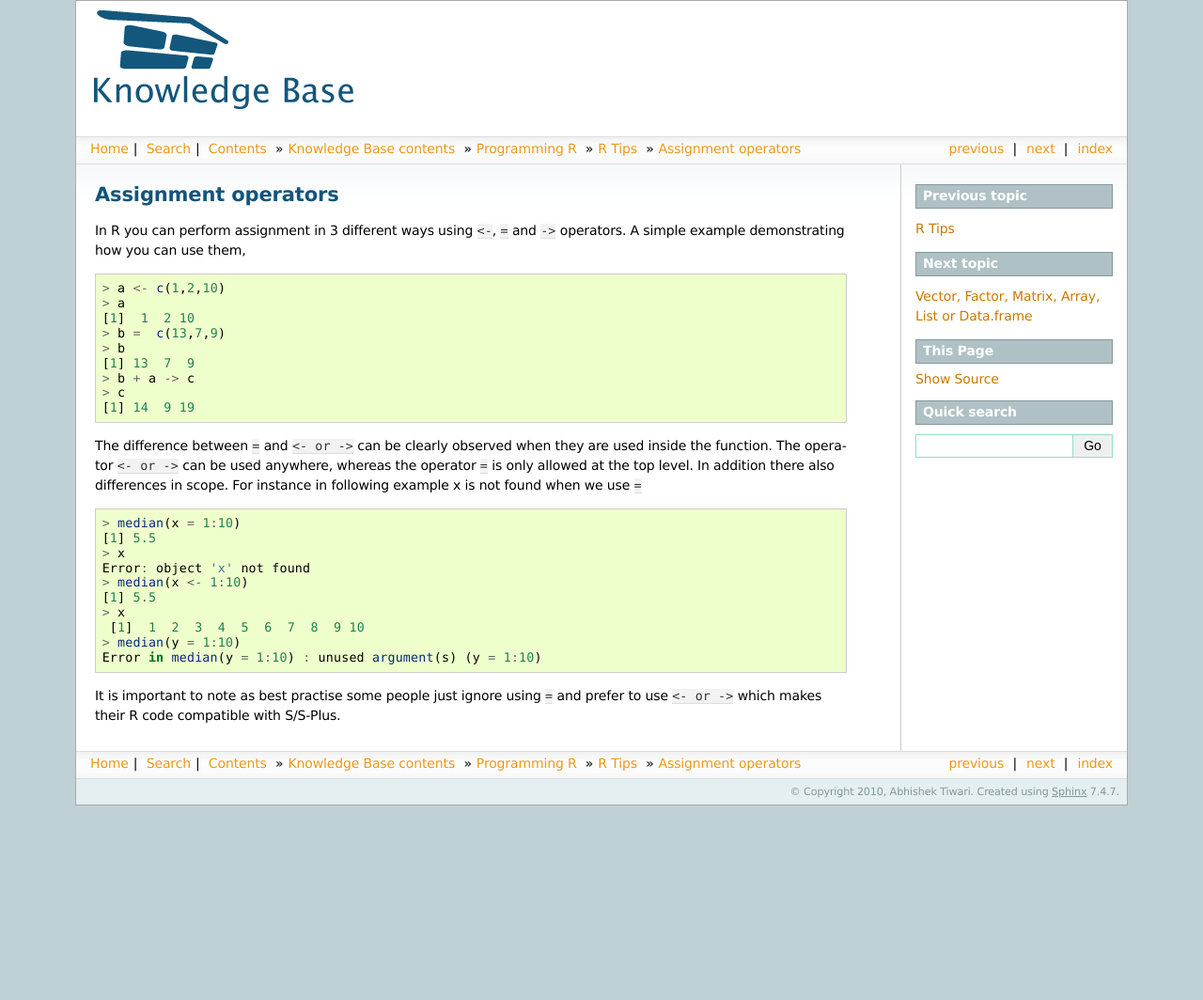
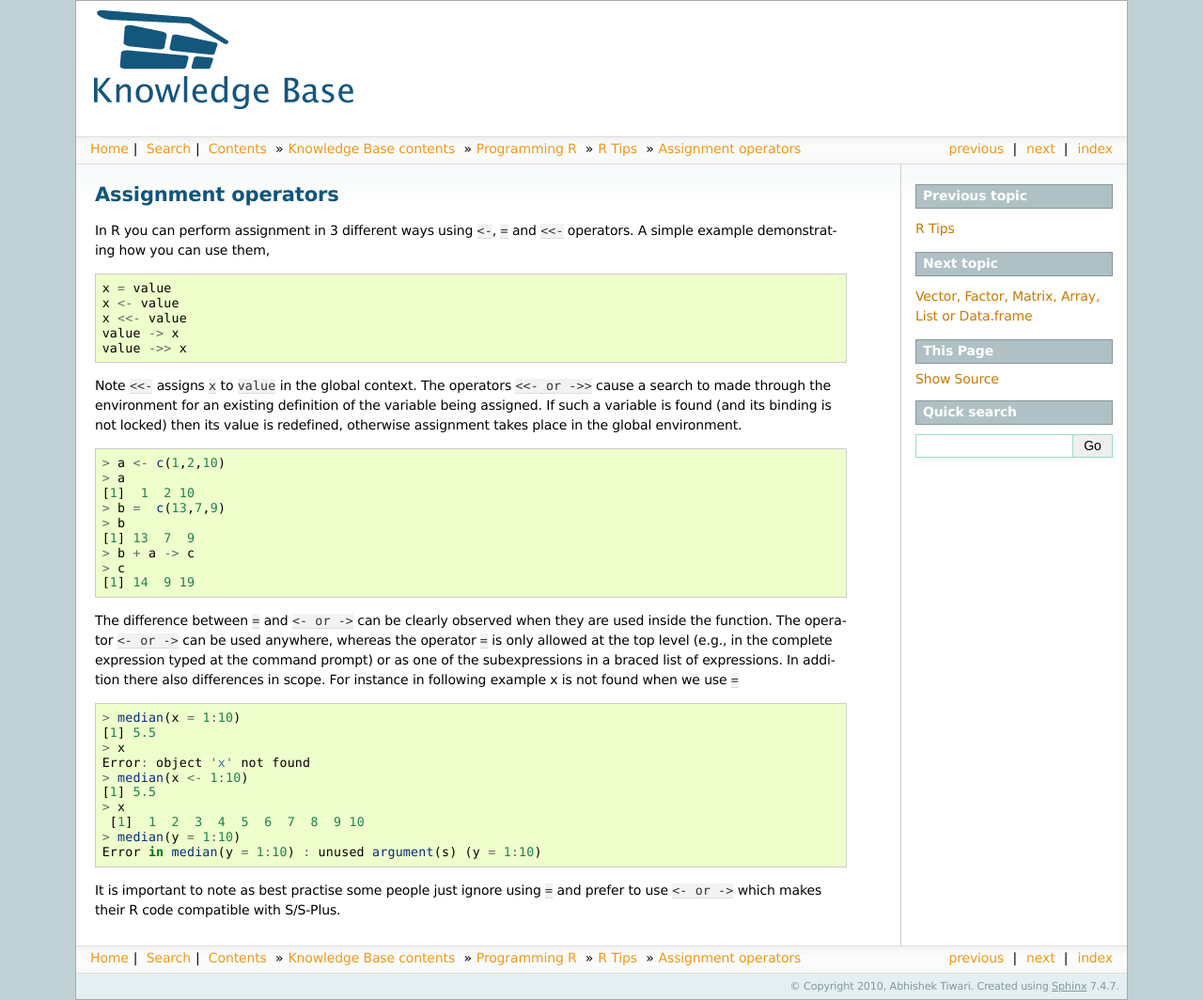
Before and after one commit to abhishektiwari/KnowledgeBase, a Sphinx documentation site: the page built from source/r-programming/tips/assignment-operators.rst, in a window 1280 px wide. Shown: the whole page at 94% size. Built offline with Sphinx 7.4.7, drawn with Linux system fonts in a browser that asks for light colours; before the commit the page ends 900 px from its top, so only the background shows below that.

Commit message:
added global assignment operator details

```diff
--- a/source/r-programming/tips/assignment-operators.rst
+++ b/source/r-programming/tips/assignment-operators.rst
@@ -3,7 +3,17 @@
 Assignment operators
 ====================
 
-In R you can perform assignment in 3 different ways using ``<-``, ``=`` and ``->`` operators. A simple example demonstrating how you can use them,
+In R you can perform assignment in 3 different ways using ``<-``, ``=`` and ``<<-`` operators. A simple example demonstrating how you can use them,
+
+.. code-block:: r
+
+	x = value
+	x <- value
+	x <<- value
+	value -> x
+	value ->> x
+
+Note ``<<-`` assigns ``x`` to ``value`` in the global context. The operators ``<<- or ->>`` cause a search to made through the environment for an existing definition of the variable being assigned. If such a variable is found (and its binding is not locked) then its value is redefined, otherwise assignment takes place in the global environment.
 
 .. code-block:: r
 
@@ -17,7 +27,7 @@ In R you can perform assignment in 3 different ways using ``<-``, ``=`` and ``->
 	> c
 	[1] 14  9 19
 
-The difference between ``=`` and ``<- or ->`` can be clearly observed  when they are used inside the function. The operator ``<- or ->`` can be used anywhere, whereas the operator ``=`` is only allowed at the top level. In addition there also differences in scope. For instance in following example x is not found when we use ``=``
+The difference between ``=`` and ``<- or ->`` can be clearly observed  when they are used inside the function. The operator ``<- or ->`` can be used anywhere, whereas the operator ``=`` is only allowed at the top level (e.g., in the complete expression typed at the command prompt) or as one of the subexpressions in a braced list of expressions. In addition there also differences in scope. For instance in following example x is not found when we use ``=``
 
 .. code-block:: r
 
```
